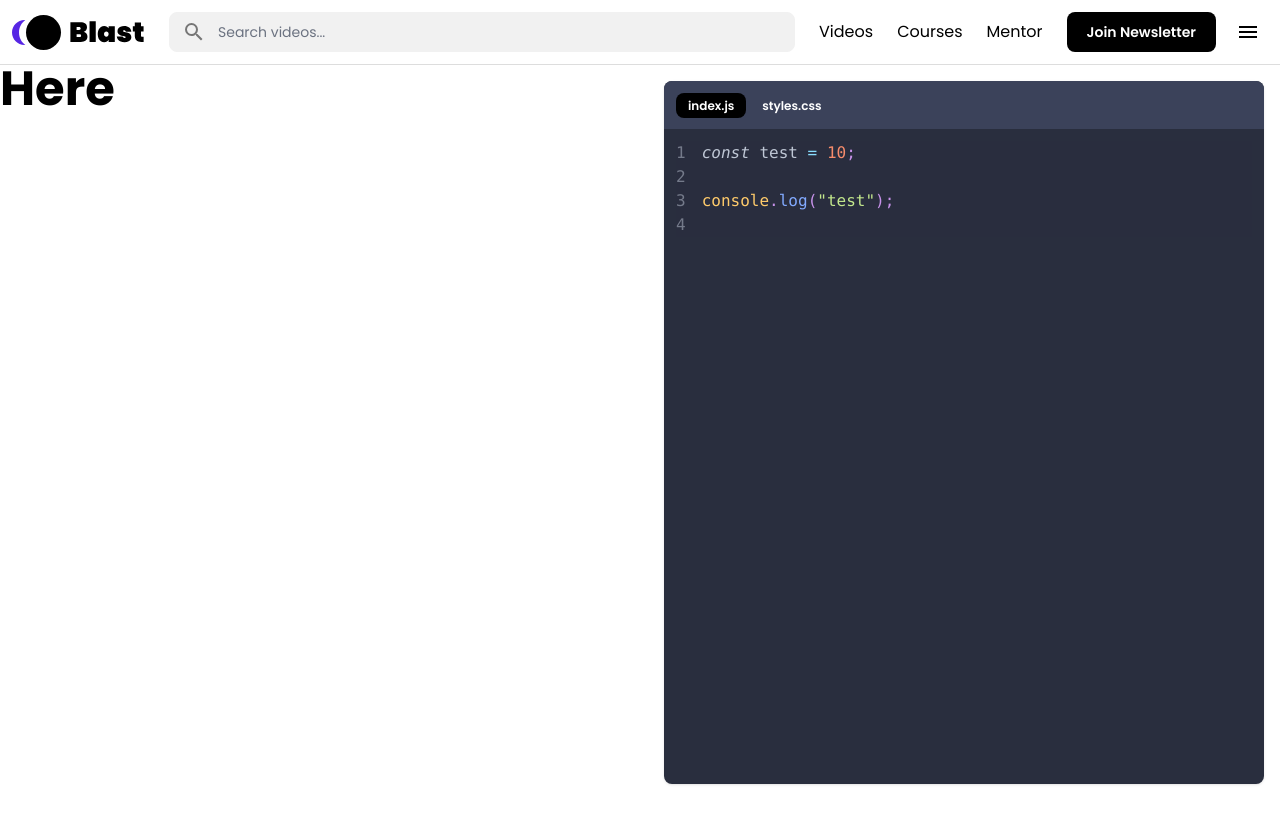
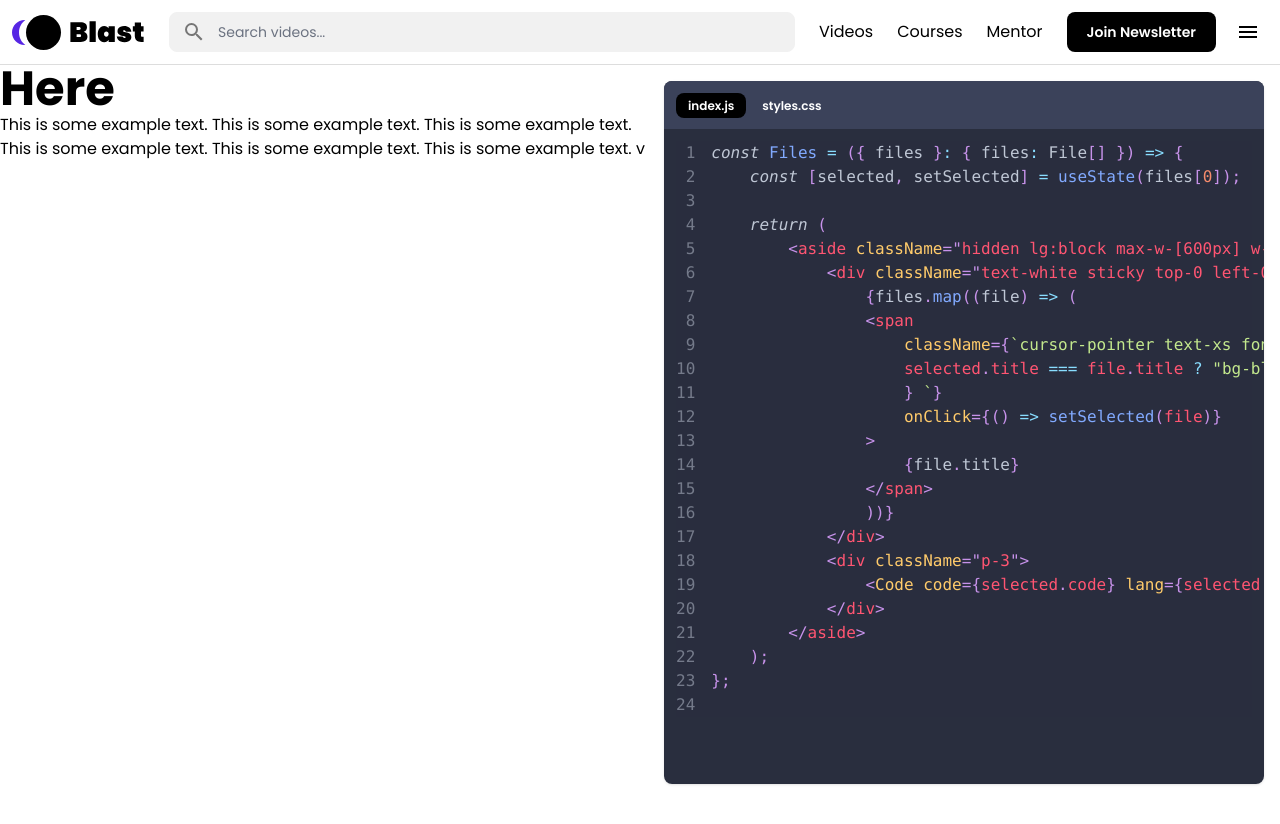
Before and after one commit to TomHessburg/tomisloading, a Next.js app: page /video/example in a window 1280 px wide. Shown: the top 824 px of the page. Built offline with nearby package versions, Linux system fonts and the light colour scheme.

Commit message:
better flow for defining files

```diff
--- /dev/null
+++ b/components/codeFiles/example.js
@@ -0,0 +1,38 @@
+export const files = [
+  {
+    title: "index.js",
+    lang: "jsx",
+    code: `const Files = ({ files }: { files: File[] }) => {
+    const [selected, setSelected] = useState(files[0]);
+
+    return (
+        <aside className="hidden lg:block max-w-[600px] w-[600px] shrink-0 m-4 rounded-lg selection:bg-brand bg-[#292E3E] overflow-scroll sticky z-0 shadow top-[81px] h-[calc(100vh_-_65px_-_32px)]">
+            <div className="text-white sticky top-0 left-0 z-10 p-3 bg-[#3b425a]">
+                {files.map((file) => (
+                <span
+                    className={\`cursor-pointer text-xs font-semibold px-3 py-1 mr-1 rounded-lg \${
+                    selected.title === file.title ? "bg-black" : ""
+                    } \`}
+                    onClick={() => setSelected(file)}
+                >
+                    {file.title}
+                </span>
+                ))}
+            </div>
+            <div className="p-3">
+                <Code code={selected.code} lang={selected.lang} />
+            </div>
+        </aside>
+    );
+};
+      `,
+  },
+  {
+    title: "styles.css",
+    lang: "css",
+    code: `.example {
+  background: black;
+}
+      `,
+  },
+];
--- a/pages/video/example.mdx
+++ b/pages/video/example.mdx
@@ -1,4 +1,5 @@
 import { CodeVidLayout } from "components/layouts/CodeVidLayout";
+import { files } from "components/codeFiles/example";
 
 export const meta = {
   author: "Tom Hessburg",
@@ -6,27 +7,12 @@ export const meta = {
 
 # Here
 
+This is some example text. This is some example text. This is some example text. This is some example text. This is some example text. This is some example text. v
+
 export default ({ children }) => (
   <CodeVidLayout
     meta={meta}
-    files={[
-      {
-        title: "index.js",
-        lang: "javascript",
-        code: `const test = 10;
-
-console.log("test");
-        `,
-    },
-    {
-        title: "styles.css",
-        lang: "css",
-        code: `.example {
-    background: black;
-}
-        `,
-    },
-]}
+    files={files}
 
 >
 
```
